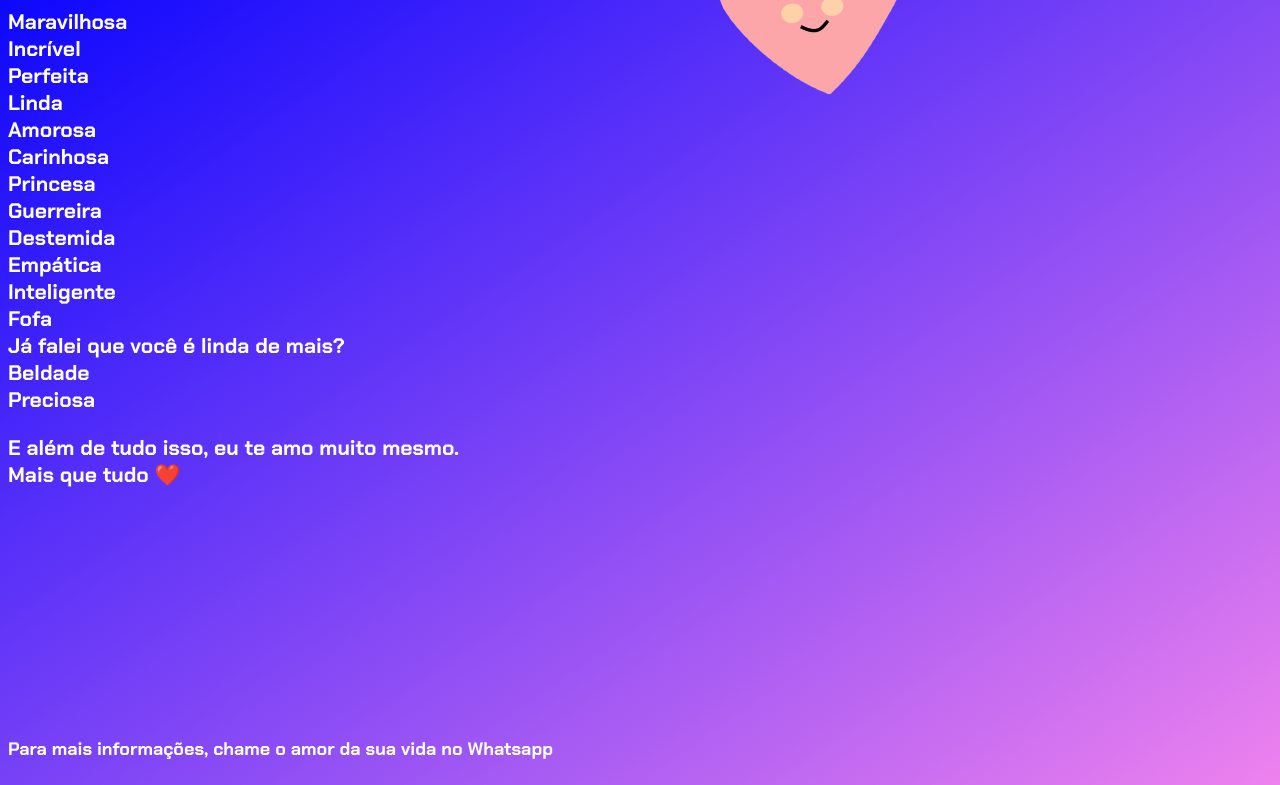
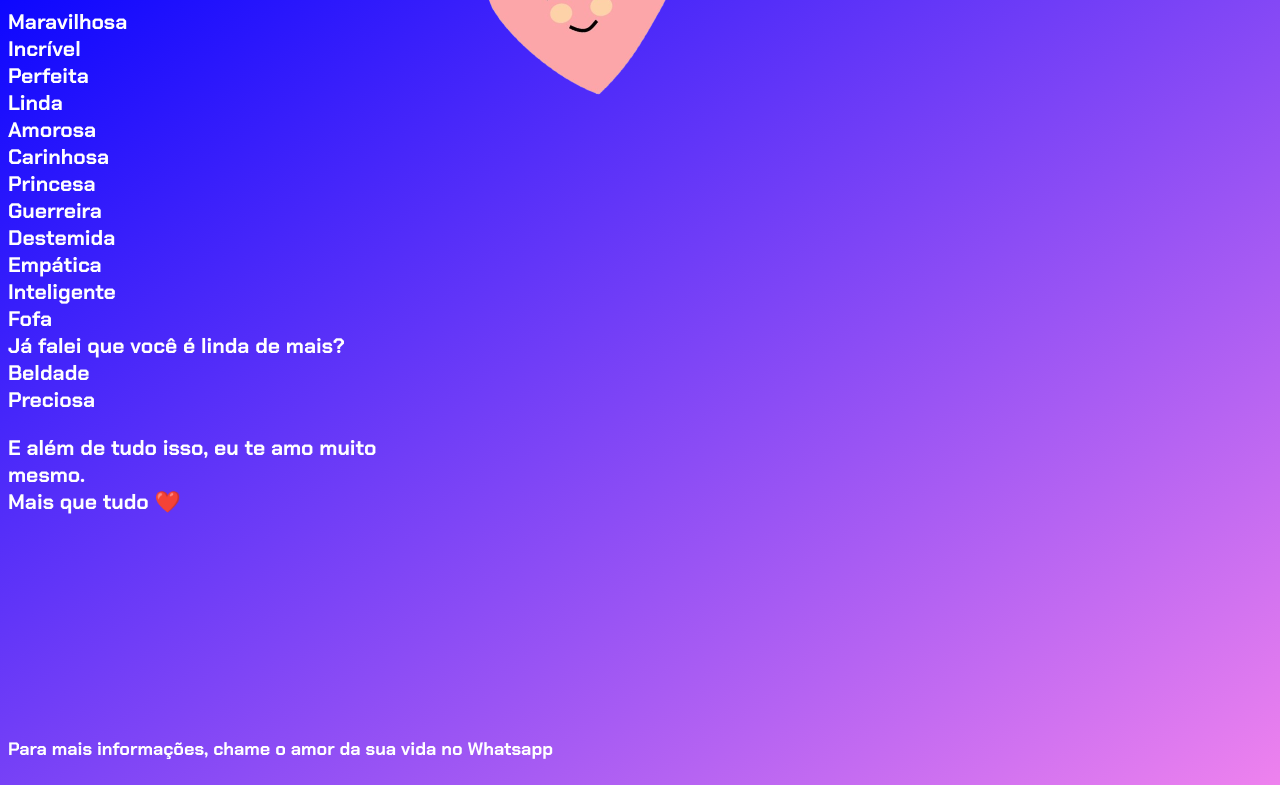
Before and after one commit to devGuiMattos/randomsite, a plain HTML site: page index.html in a window 1280 px wide. Shown: the part 95-880 px from the top of the page. Drawn offline with Linux system fonts and the light colour scheme; a web font is replaced by a local one.

Commit message:
Update style.css

```diff
--- a/style.css
+++ b/style.css
@@ -5,7 +5,7 @@
     width: 50%;
 }
 
-#big {
+.big {
     width: 100%;
 }
 
```
